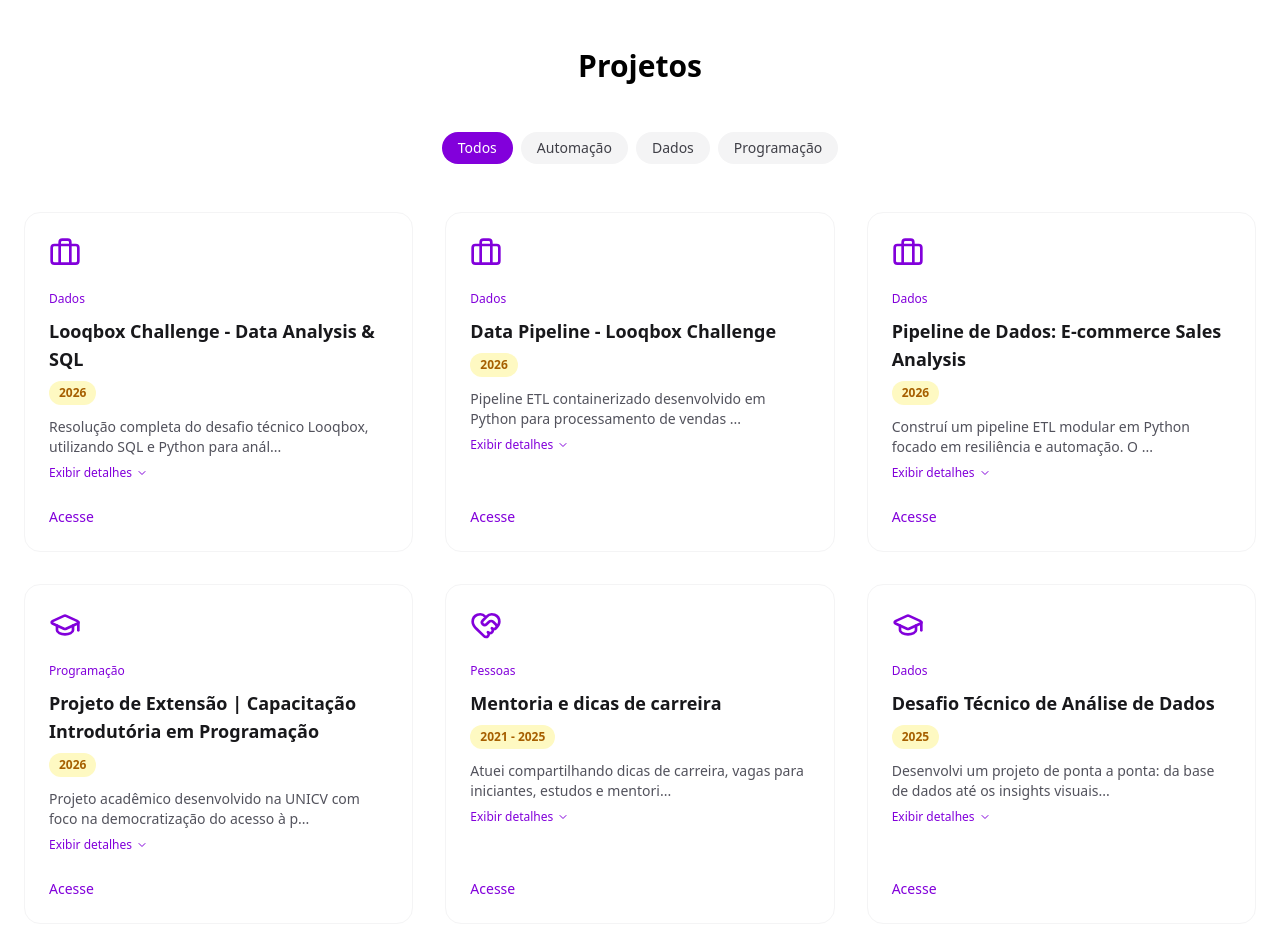
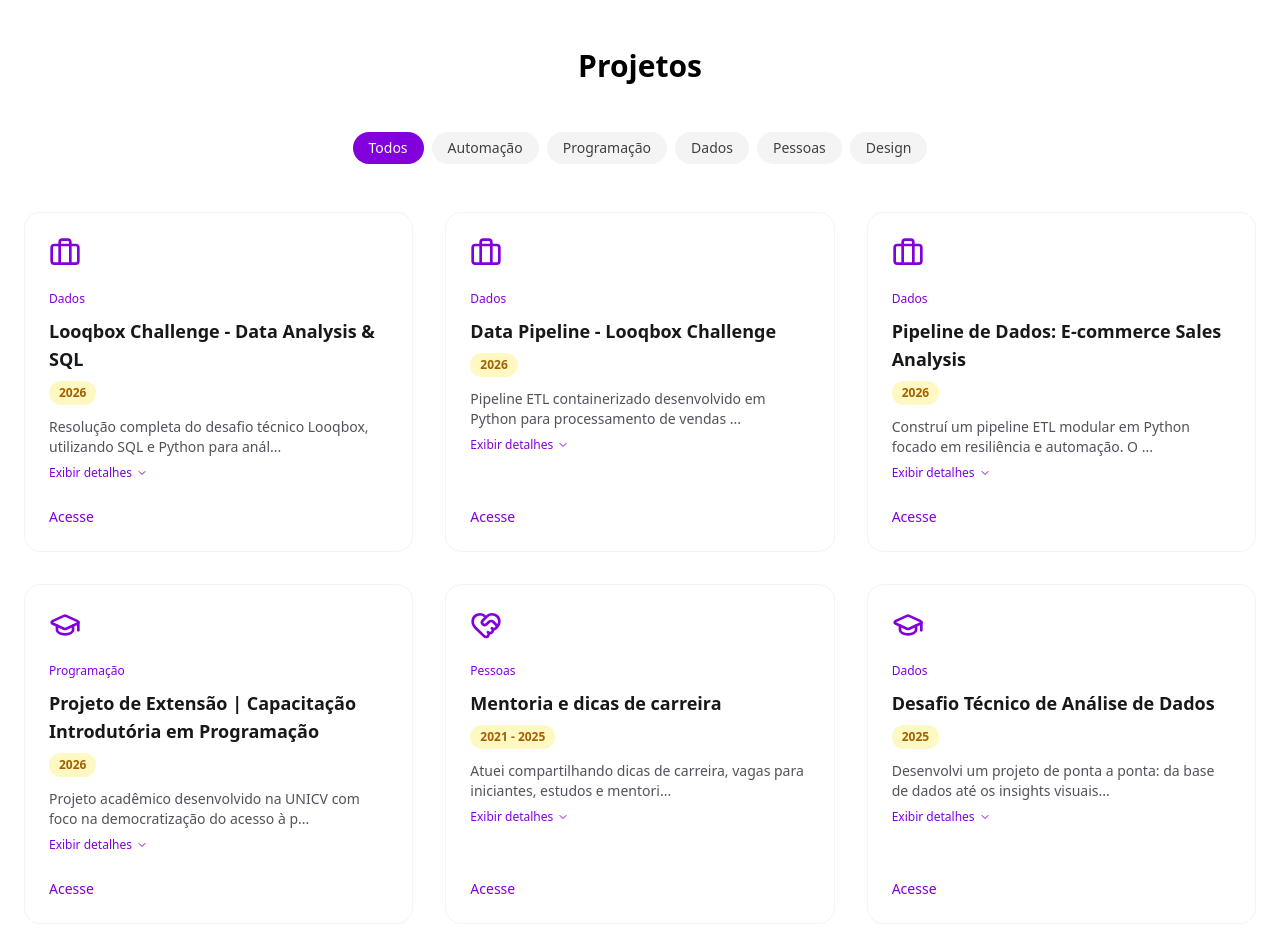
Before and after one commit to RuyLuques/ruyluques, a Next.js app: page / in a window 1280 px wide. Shown: the part 1760-2689 px from the top of the page. Built offline with nearby package versions, Linux system fonts and the light colour scheme.

Commit message:
Alteração nos filtros

```diff
--- a/app/sections/projects/Projects.tsx
+++ b/app/sections/projects/Projects.tsx
@@ -9,8 +9,10 @@ import { ProjectType } from "../../types/project";
 const FILTERS: (ProjectType | "Todos")[] = [
   "Todos",
   "Automação",
+  "Programação",
   "Dados",
-  "Programação",
+  "Pessoas",
+  "Design",
 ];
 
 function getProjectTimestamp(status?: string) {
```
